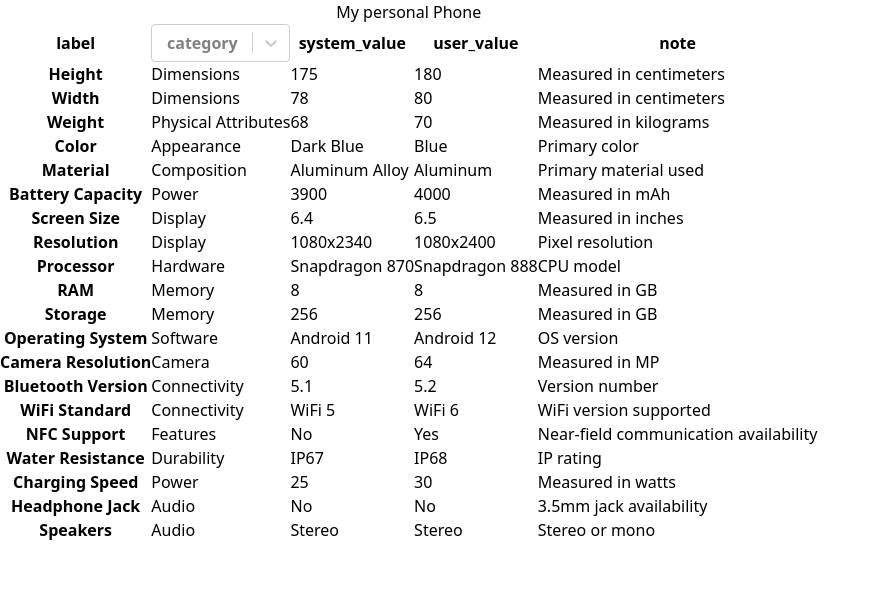
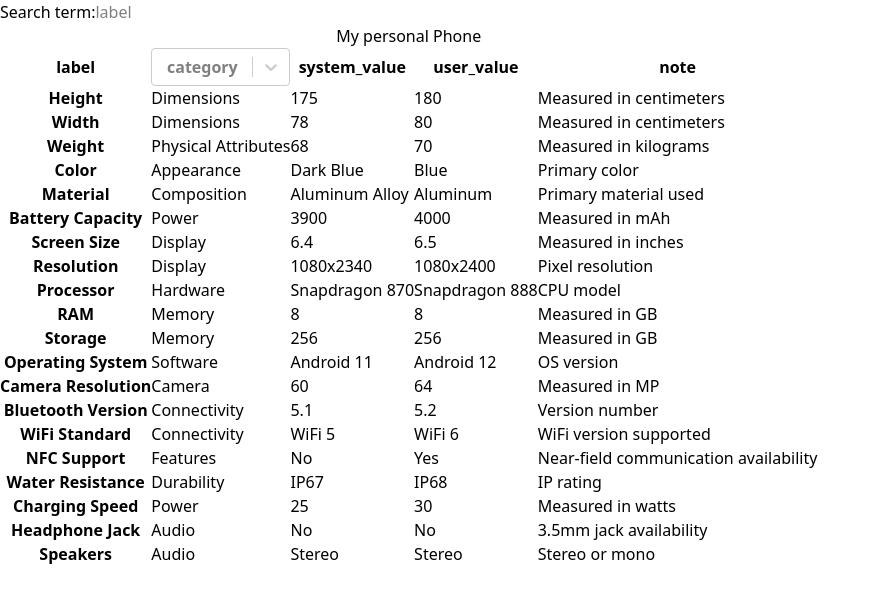
Before and after one commit to manuel-pross/technical_challenge, a React (Vite) app: page / in a window 1280 px wide. Shown: the top 602 px of the page, without its empty margins (0-879 px from the left). Built offline with nearby package versions, Linux system fonts and the light colour scheme.

Commit message:
feat: add searching by label

```diff
--- a/src/App.tsx
+++ b/src/App.tsx
@@ -1,4 +1,5 @@
 import DataTable from "@/components/customTable";
+import SearchField from "@/components/searchField";
 import { QueryClient, QueryClientProvider } from "@tanstack/react-query";
 
 const queryClient = new QueryClient();
@@ -6,6 +7,7 @@ const queryClient = new QueryClient();
 function App() {
   return (
     <QueryClientProvider client={queryClient}>
+      <SearchField />
       <DataTable />
     </QueryClientProvider>
   );
--- a/src/components/customTable/index.tsx
+++ b/src/components/customTable/index.tsx
@@ -2,6 +2,7 @@ import TableBody from "@/components/customTable/tableBody";
 import TableHead from "@/components/customTable/tableHead";
 import useTechSpecs from "@/hooks/useTechSpecs";
 import { useCategoryStore } from "@/stores/categoryStore";
+import { useSearchTermStore } from "@/stores/searchTermStore";
 import { sortTechSpecs } from "@/utils";
 import { useEffect, useState } from "react";
 
@@ -18,14 +19,7 @@ function CustomTable() {
   const [sortedTechSpecs, setSortedTechSpecs] = useState(techSpecs);
 
   const selectedCategory = useCategoryStore((state) => state.category);
-
-  useEffect(() => {
-    if (!techSpecs) return;
-
-    const initalSortedTechSpecs = [...techSpecs];
-    sortTechSpecs(initalSortedTechSpecs, "label", "asc");
-    setSortedTechSpecs(initalSortedTechSpecs);
-  }, [status, techSpecs, error]);
+  const searchTerm = useSearchTermStore((state) => state.searchTerm);
 
   useEffect(() => {
     if (!techSpecs) return;
@@ -45,6 +39,23 @@ function CustomTable() {
       );
     }
   }, [selectedCategory, techSpecs]);
+
+  useEffect(() => {
+    if (!techSpecs) return;
+
+    if (!searchTerm) {
+      setSortedTechSpecs(techSpecs);
+      return;
+    }
+
+    const techSpecsToFilter = [...techSpecs];
+
+    setSortedTechSpecs(
+      techSpecsToFilter.filter((techSpec) =>
+        techSpec.label.toLowerCase().includes(searchTerm.toLowerCase()),
+      ),
+    );
+  }, [searchTerm, techSpecs]);
 
   if (status === "loading") {
     return <p>loading...</p>;
--- /dev/null
+++ b/src/components/searchField/index.tsx
@@ -0,0 +1,38 @@
+import { useSearchTermStore } from "@/stores/searchTermStore";
+import { useState } from "react";
+
+function SearchField() {
+  const [searchTerm, setSearchTerm] = useState("");
+  const setSearchTermGlobal = useSearchTermStore(
+    (state) => state.updateSearchTerm,
+  );
+
+  const handleChange = (e: React.ChangeEvent<HTMLInputElement>) => {
+    const newSearchTerm = e.target.value;
+
+    setSearchTerm(newSearchTerm);
+
+    if (newSearchTerm === "") {
+      console.log("searchterm", e.target.value);
+      setSearchTermGlobal("");
+      return;
+    }
+
+    setSearchTermGlobal(newSearchTerm);
+  };
+
+  return (
+    <label>
+      Search term:
+      <input
+        type="text"
+        name="searchField"
+        placeholder="label"
+        value={searchTerm}
+        onChange={handleChange}
+      />
+    </label>
+  );
+}
+
+export default SearchField;
--- /dev/null
+++ b/src/stores/searchTermStore.ts
@@ -0,0 +1,14 @@
+import { create } from "zustand";
+
+type SearchTermStore = {
+  searchTerm: string | null;
+  resetSearchTerm: () => void;
+  updateSearchTerm: (newSearchTerm: string) => void;
+};
+
+export const useSearchTermStore = create<SearchTermStore>()((set) => ({
+  searchTerm: null,
+  resetSearchTerm: () => set(() => ({ searchTerm: null })),
+  updateSearchTerm: (newSearchTerm: string) =>
+    set(() => ({ searchTerm: newSearchTerm })),
+}));
```
